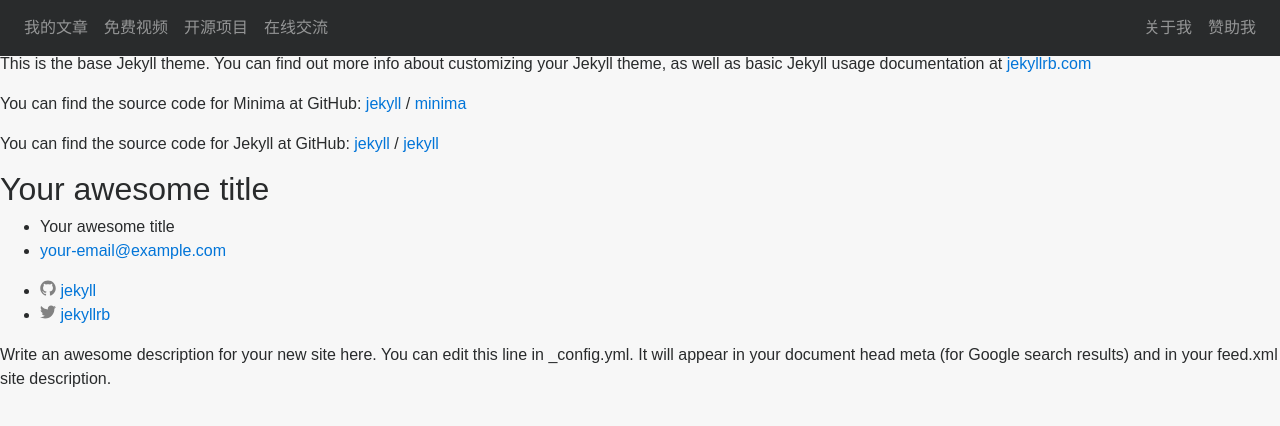
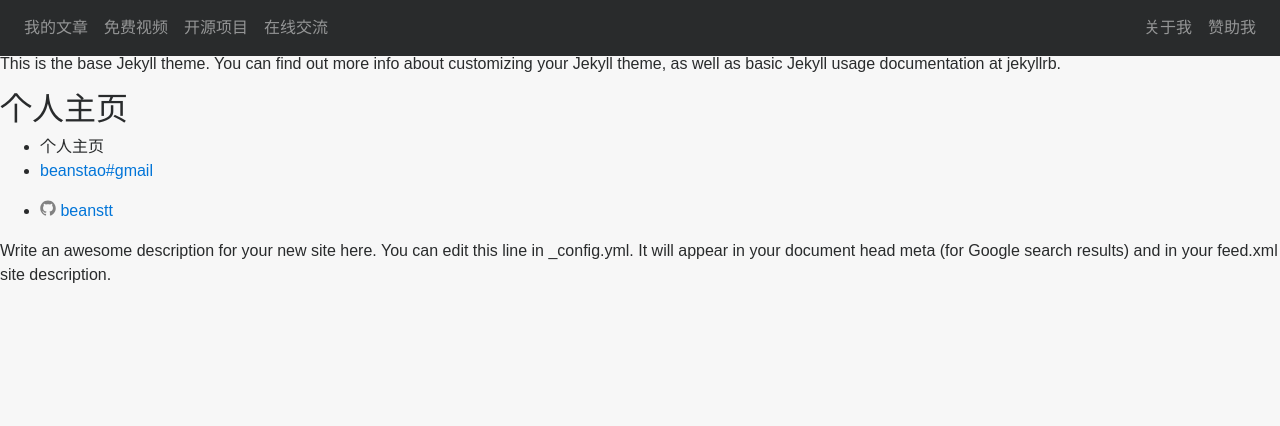
Before and after one commit to beanstt/beanstt.github.io, a Jekyll site: the page built from about.md, in a window 1280 px wide. Shown: the top 426 px of the page. Built offline with Jekyll 4.4.1, drawn with Linux system fonts in a browser that asks for light colours; nearby versions of some CDN libraries.

Commit message:
~~~~~~~·

```diff
--- a/_config.yml
+++ b/_config.yml
@@ -13,8 +13,8 @@
 # you will see them accessed via {{ site.title }}, {{ site.email }}, and so on.
 # You can create any custom variable you would like, and they will be accessible
 # in the templates via {{ site.myvariable }}.
-title: Your awesome title
-email: your-email@example.com
+title: 个人主页
+email: beanstao#gmail
 description: > # this means to ignore newlines until "baseurl:"
   Write an awesome description for your new site here. You can edit this
   line in _config.yml. It will appear in your document head meta (for
@@ -22,7 +22,7 @@
 baseurl: "" # the subpath of your site, e.g. /blog
 url: "" # the base hostname & protocol for your site, e.g. http://example.com
 twitter_username: jekyllrb
-github_username:  jekyll
+github_username:  beanstt
 google_analytics: UA-102244780-1
 
 # Build settings
--- a/_includes/footer.html
+++ b/_includes/footer.html
@@ -27,12 +27,6 @@
             {% include icon-github.html username=site.github_username %}
           </li>
           {% endif %}
-
-          {% if site.twitter_username %}
-          <li>
-            {% include icon-twitter.html username=site.twitter_username %}
-          </li>
-          {% endif %}
         </ul>
       </div>
 
--- a/about.md
+++ b/about.md
@@ -4,15 +4,4 @@
 permalink: /about/
 ---
 
-This is the base Jekyll theme. You can find out more info about customizing your Jekyll theme, as well as basic Jekyll usage documentation at [jekyllrb.com](https://jekyllrb.com/)
-
-You can find the source code for Minima at GitHub:
-[jekyll][jekyll-organization] /
-[minima](https://github.com/jekyll/minima)
-
-You can find the source code for Jekyll at GitHub:
-[jekyll][jekyll-organization] /
-[jekyll](https://github.com/jekyll/jekyll)
-
-
-[jekyll-organization]: https://github.com/jekyll
+This is the base Jekyll theme. You can find out more info about customizing your Jekyll theme, as well as basic Jekyll usage documentation at jekyllrb.
```
